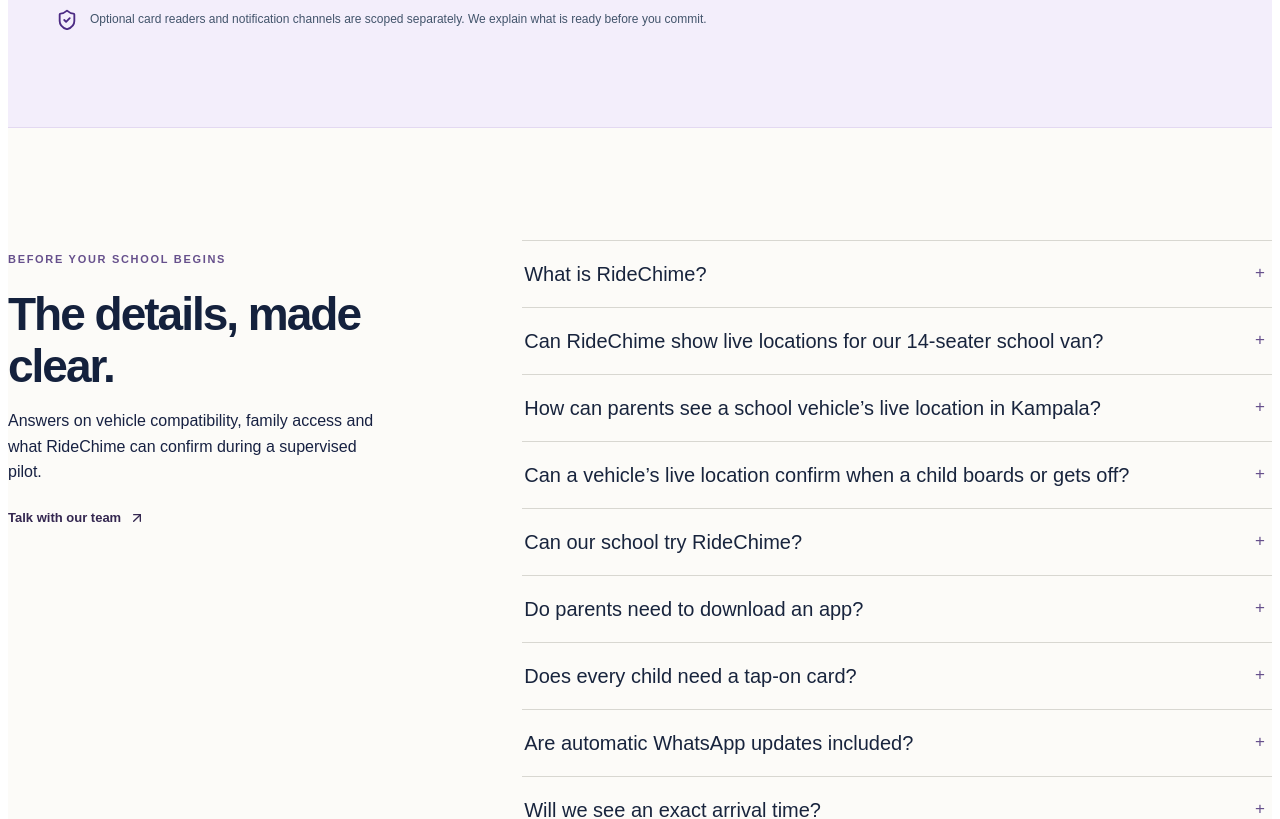
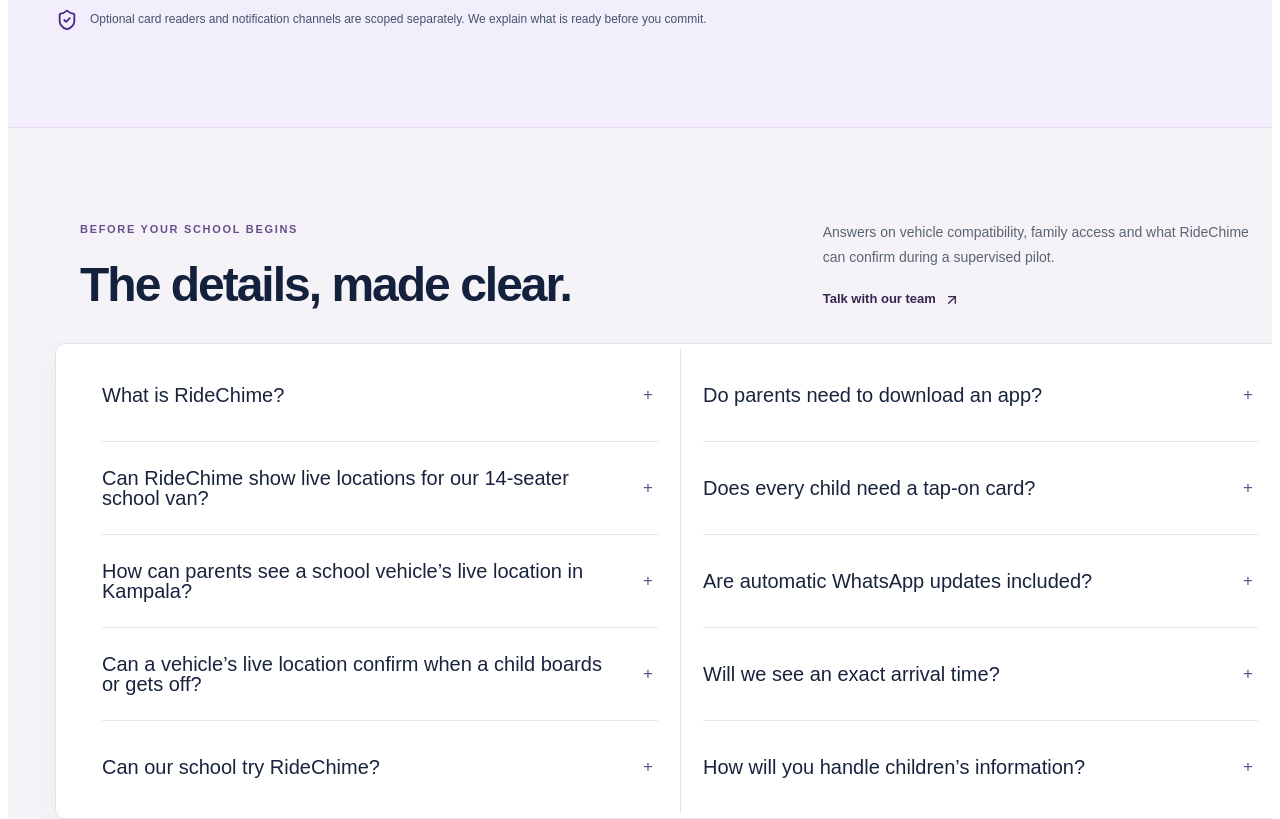
Before and after one commit to senopaul/RideChime-website, a Next.js app: page / in a window 1280 px wide. Shown: the part 3580-4399 px from the top of the page. Built offline with nearby package versions, Linux system fonts and the light colour scheme.

Commit message:
Style the FAQ as a balanced premium section

```diff
--- a/app/ridechime.css
+++ b/app/ridechime.css
@@ -283,3 +283,24 @@
 
 /* Prevent the legacy open-state transform from rotating the question text. */
 .ridechime-site .ridechime-faqs details[open] summary>span{transform:none}
+
+/* FAQ section composition: balanced, shorter, and set off from the white page. */
+.ridechime-site .ridechime-faq-section{display:block;width:100%;max-width:none;margin:0;padding:82px max(28px,calc((100vw - 1200px)/2));background:#f5f3f8}
+.ridechime-site .ridechime-faq-intro{position:static;max-width:1200px;margin:0 auto 32px;display:grid;grid-template-columns:minmax(0,1.1fr) minmax(260px,.75fr);align-items:end;gap:72px}
+.ridechime-site .ridechime-faq-intro h2{font-size:clamp(36px,3.8vw,48px);line-height:1.08;letter-spacing:-2px;color:#14213d;margin:10px 0 0}
+.ridechime-site .ridechime-faq-intro-side{max-width:430px}
+.ridechime-site .ridechime-faq-intro-side>p{margin:0 0 13px;color:#596574;font-size:14px;line-height:1.75}
+.ridechime-site .ridechime-faq-intro .ridechime-text-link{color:#342750;font-size:13px;font-weight:600}
+.ridechime-site .ridechime-faqs{max-width:1200px;margin:0 auto;display:grid;grid-template-columns:1fr 1fr;background:#fff;border:1px solid #e5e1e9;border-radius:10px;padding:5px 24px;box-shadow:0 8px 28px #211b2a08}
+.ridechime-site .ridechime-faq-column{min-width:0;padding:0 22px}
+.ridechime-site .ridechime-faq-column+.ridechime-faq-column{border-left:1px solid #e5e1e9}
+.ridechime-site .ridechime-faq-column details{border-bottom:1px solid #e8e5eb}
+.ridechime-site .ridechime-faq-column details:last-child{border-bottom:0}
+.ridechime-site .ridechime-faq-column summary{display:flex;align-items:center;justify-content:space-between;gap:16px;min-height:64px;padding:14px 0;color:#18243d;font-size:14px;font-weight:600;line-height:1.45}
+.ridechime-site .ridechime-faq-column summary .ridechime-faq-question{flex:1;color:#18243d}
+.ridechime-site .ridechime-faq-column summary:hover .ridechime-faq-question{color:#18243d}
+.ridechime-site .ridechime-faq-column details[open] summary>span{transform:none}
+.ridechime-site .ridechime-faq-column .ridechime-faq-toggle{flex:0 0 20px}
+.ridechime-site .ridechime-faq-column details p{margin:0;padding:0 24px 19px 0;color:#596574;font-size:12px;line-height:1.75}
+@media(max-width:850px){.ridechime-site .ridechime-faq-section{padding:70px 32px}.ridechime-site .ridechime-faq-intro{gap:36px}}
+@media(max-width:680px){.ridechime-site .ridechime-faq-section{padding:58px 20px}.ridechime-site .ridechime-faq-intro{display:block;margin-bottom:24px}.ridechime-site .ridechime-faq-intro h2{font-size:36px;letter-spacing:-1.5px}.ridechime-site .ridechime-faq-intro-side{margin-top:14px}.ridechime-site .ridechime-faqs{grid-template-columns:1fr;padding:3px 16px}.ridechime-site .ridechime-faq-column{padding:0 5px}.ridechime-site .ridechime-faq-column+.ridechime-faq-column{border-left:0;border-top:1px solid #e5e1e9}.ridechime-site .ridechime-faq-column summary{font-size:13px;min-height:58px;padding:14px 0}.ridechime-site .ridechime-faq-column details p{font-size:12px}}
```
